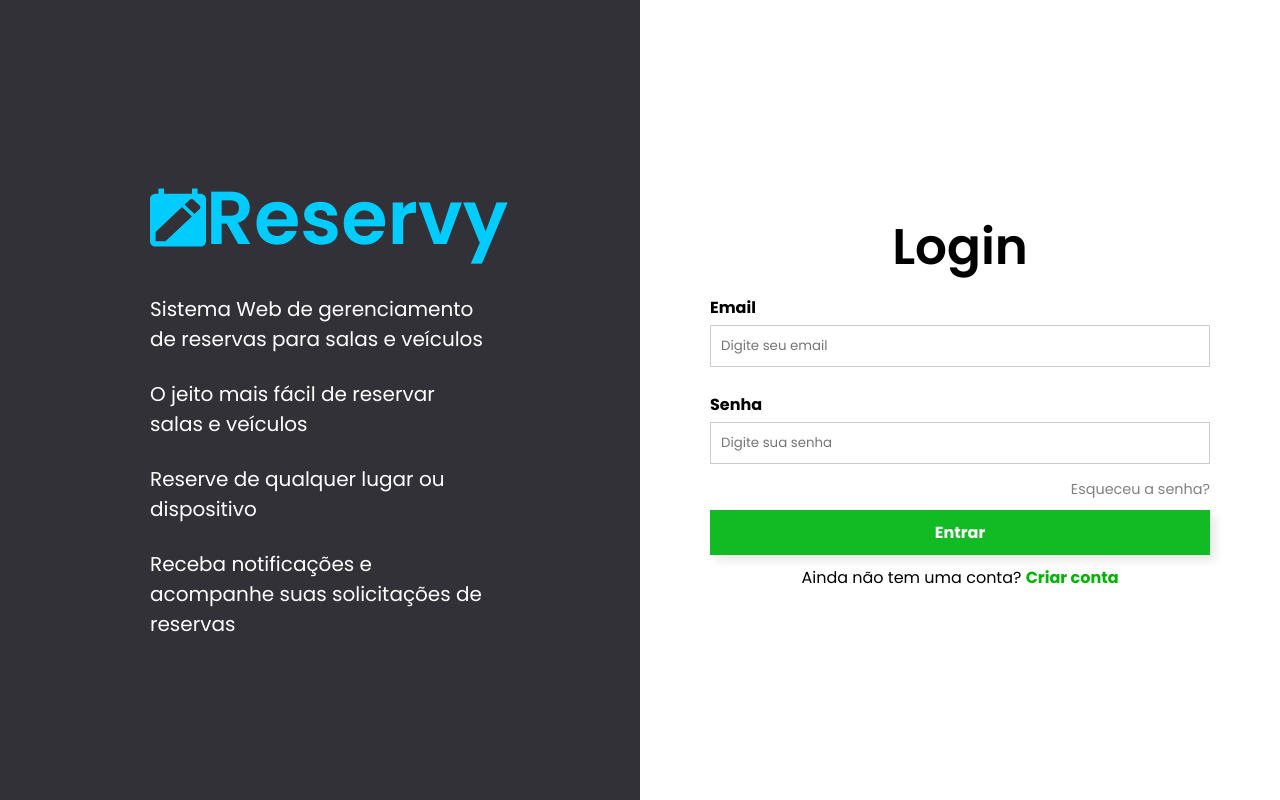
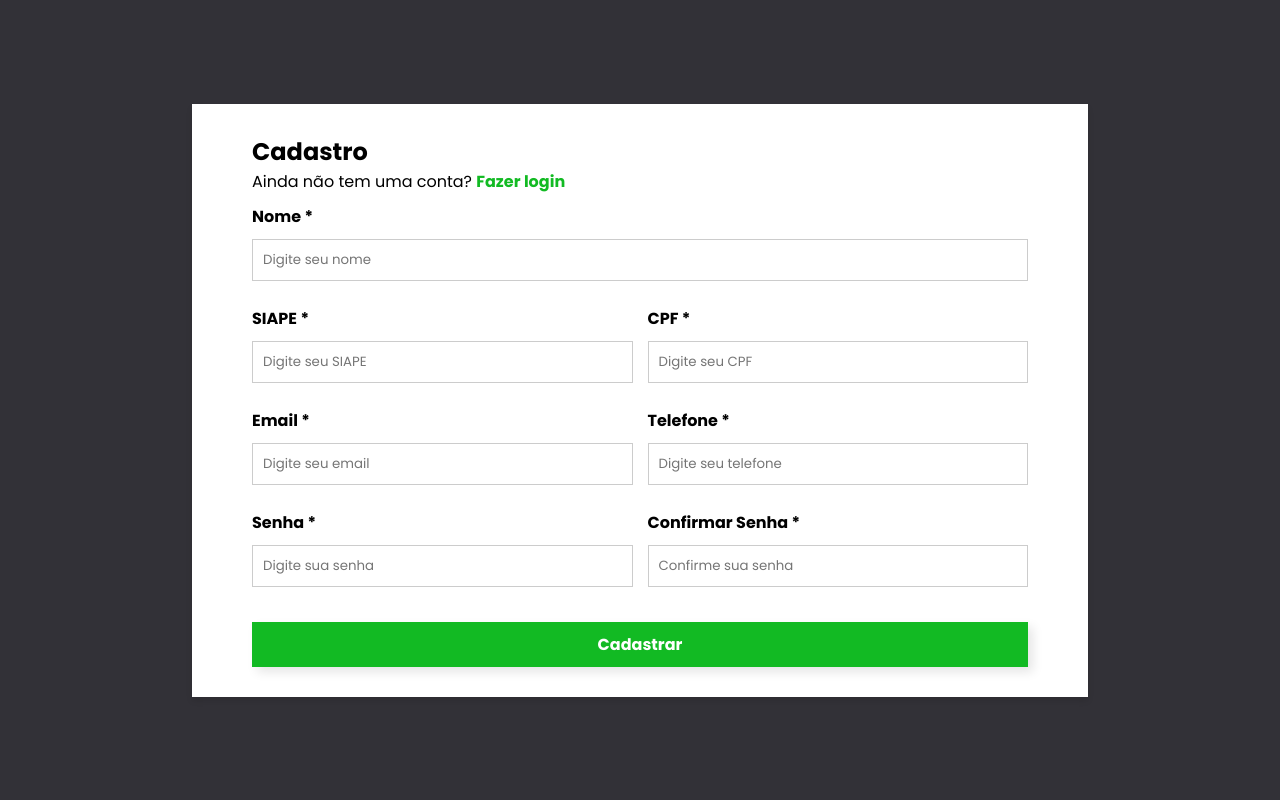
Before and after one commit to thevictorgabriel/reserva-espacos-veiculos, a React (Vite) app in the folder frontend/: page /cadastro in a window 1280 px wide. Built offline with nearby package versions, Linux system fonts and the light colour scheme.

Commit message:
feat(usuario): :sparkles: criação da página de cadastro

```diff
--- a/frontend/package.json
+++ b/frontend/package.json
@@ -11,7 +11,8 @@
   },
   "dependencies": {
     "react": "^19.0.0",
-    "react-dom": "^19.0.0"
+    "react-dom": "^19.0.0",
+    "react-router-dom": "^7.1.5"
   },
   "devDependencies": {
     "@eslint/js": "^9.19.0",
--- /dev/null
+++ b/frontend/src/App.jsx
@@ -0,0 +1,18 @@
+import React from 'react';
+import { BrowserRouter as Router, Routes, Route } from 'react-router-dom';
+import Login from './pages/User/login'; // Importe a página de login
+import Cadastro from './pages/User/cadastro'; // Importe a página de cadastro
+
+function App() {
+  return (
+    <Router>
+      <Routes>
+        <Route path="/login" element={<Login />} />
+        <Route path="/cadastro" element={<Cadastro />} />
+        <Route path="/" element={<Login />} /> {/* Rota padrão */}
+      </Routes>
+    </Router>
+  );
+}
+
+export default App;
--- a/frontend/src/main.jsx
+++ b/frontend/src/main.jsx
@@ -1,10 +1,10 @@
-import { StrictMode } from 'react'
-import { createRoot } from 'react-dom/client'
-import Login from './pages/User/login'
-import './index.css'
+import { StrictMode } from 'react';
+import { createRoot } from 'react-dom/client';
+import App from './App';
+import './index.css';
 
 createRoot(document.getElementById('root')).render(
   <StrictMode>
-    <Login />
+    <App />
   </StrictMode>,
-)
+);
--- /dev/null
+++ b/frontend/src/pages/User/cadastro.jsx
@@ -0,0 +1,62 @@
+import React from "react";
+import { Link } from 'react-router-dom';
+import "./styles/cadastro.css";
+
+const Cadastro = () => {
+  return (
+    <div className="cadastro-container">
+      <div className="cadastro-box">
+        <h2>Cadastro</h2>
+        <p className="login-link">
+            Ainda não tem uma conta? <Link to="/login">Fazer login</Link>
+          </p>
+        <form className="registerForm">
+          <div className="input-group">
+            <div>
+              <label>Nome *</label>
+              <input type="text" placeholder="Digite seu nome" />
+            </div>
+          </div>
+          <div className="input-group">
+            <div>
+              <label>SIAPE *</label>
+              <input type="text" placeholder="Digite seu SIAPE" />
+            </div>
+            <div>
+              <label>CPF *</label>
+              <input type="text" placeholder="Digite seu CPF" />
+            </div>
+          </div>
+
+          <div className="input-group">
+            <div>
+              <label>Email *</label>
+              <input type="email" placeholder="Digite seu email" />
+            </div>
+            <div>
+              <label>Telefone *</label>
+              <input type="text" placeholder="Digite seu telefone" />
+            </div>
+          </div>
+
+          <div className="input-group">
+            <div>
+              <label>Senha *</label>
+              <input type="password" placeholder="Digite sua senha" />
+            </div>
+            <div>
+              <label>Confirmar Senha *</label>
+              <input type="password" placeholder="Confirme sua senha" />
+            </div>
+          </div>
+
+          <button type="submit" className="btn-cadastrar">
+            Cadastrar
+          </button>
+        </form>
+      </div>
+    </div>
+  );
+};
+
+export default Cadastro;
--- a/frontend/src/pages/User/login.jsx
+++ b/frontend/src/pages/User/login.jsx
@@ -1,18 +1,22 @@
-import React from "react";
-import "./styles/login.css";
-import Logo from '../../assets/logoReservy.svg'
+import React from 'react';
+import { Link } from 'react-router-dom';
+import './styles/login.css';
+import Logo from '../../assets/logoReservy.svg';
 
 const Login = () => {
   return (
     <div className="login-container">
       <div className="login-left">
         <div className="logo">
-          <img src={Logo} />
+          <img src={Logo} alt="Logo" />
           <h1>Reservy</h1>
         </div>
-        <p>Sistema Web de gerenciamento de reservas para salas e veículos</p><br />
-        <p>O jeito mais fácil de reservar salas e veículos</p><br />
-        <p>Reserve de qualquer lugar ou dispositivo</p><br />
+        <p>Sistema Web de gerenciamento de reservas para salas e veículos</p>
+        <br />
+        <p>O jeito mais fácil de reservar salas e veículos</p>
+        <br />
+        <p>Reserve de qualquer lugar ou dispositivo</p>
+        <br />
         <p>Receba notificações e acompanhe suas solicitações de reservas</p>
       </div>
 
@@ -31,10 +35,12 @@ const Login = () => {
             </a>
           </div>
 
-          <button type="submit" className="login-button">Entrar</button>
+          <button type="submit" className="login-button">
+            Entrar
+          </button>
 
           <p className="register-link">
-            Ainda não tem uma conta? <a href="#">Criar conta</a>
+            Ainda não tem uma conta? <Link to="/cadastro">Criar conta</Link>
           </p>
         </form>
       </div>
--- /dev/null
+++ b/frontend/src/pages/User/styles/cadastro.css
@@ -0,0 +1,87 @@
+
+  .cadastro-container {
+    display: flex;
+    justify-content: center;
+    align-items: center;
+    height: 100vh;
+    background-color: #323137;
+  }
+
+  .cadastro-box {
+    background-color: #fff;
+    padding: 30px 60px;
+    box-shadow: 0px 4px 6px rgba(0, 0, 0, 0.1);
+    width: 70%;
+  }
+
+  .login-link a {
+    color: #12BA23;
+    text-decoration: none;
+    font-weight: bold;
+  }
+
+  .registerForm h2 {
+    font-size: 28px;
+    font-weight: bold;
+    text-align: center;
+  }
+
+  .registerForm p {
+    color: #888;
+    margin-bottom: 20px;
+    text-align: center;
+  }
+
+  .registerForm p a {
+    color: #12BA23;
+    font-weight: bold;
+    text-decoration: none;
+  }
+
+  .registerForm {
+    display: flex;
+    flex-direction: column;
+    align-items: center;
+  }
+
+  .registerForm label {
+    font-weight: bold;
+    margin: 10px 0 5px;
+    text-align: left;
+  }
+
+  .registerForm input {
+    width: 100%;
+    padding: 10px;
+    border: 1px solid #ccc;
+  }
+
+  .input-group {
+    display: flex;
+    gap: 15px;
+    width: 100%;
+  }
+
+  .input-group div {
+    display: flex;
+    flex-direction: column;
+    flex: 1;
+  }
+
+  .btn-cadastrar {
+    background-color: #12BA23;
+    color: white;
+    padding: 10px;
+    text-align: center;
+    border: none;
+    font-size: 1rem;
+    font-weight: 700;
+    cursor: pointer;
+    margin-top: 20px;
+    width: 100%;
+    box-shadow: 5px 5px 10px 0px rgba(0, 0, 0, 0.10);
+  }
+
+  .btn-cadastrar:hover {
+    background-color: #008c00;
+  }
--- a/frontend/src/pages/User/styles/login.css
+++ b/frontend/src/pages/User/styles/login.css
@@ -118,7 +118,7 @@
   }
 
   .register-link a {
-    color: #00b300;
+    color: #12BA23;
     text-decoration: none;
     font-weight: bold;
   }
```
Also changed, not shown: frontend/index.html (line endings or trailing spaces), 1 other file (tests, documents, lock files or other folders).
